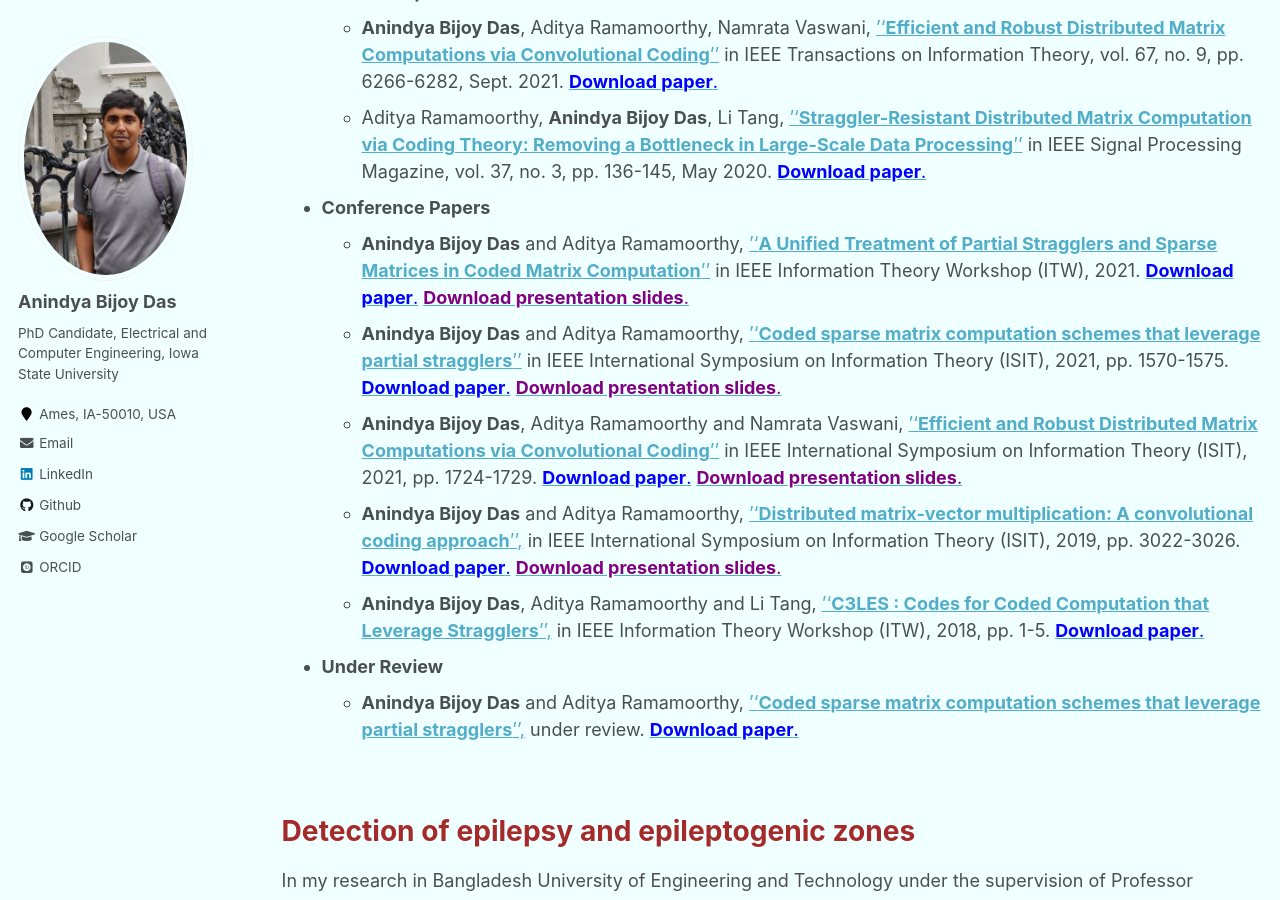
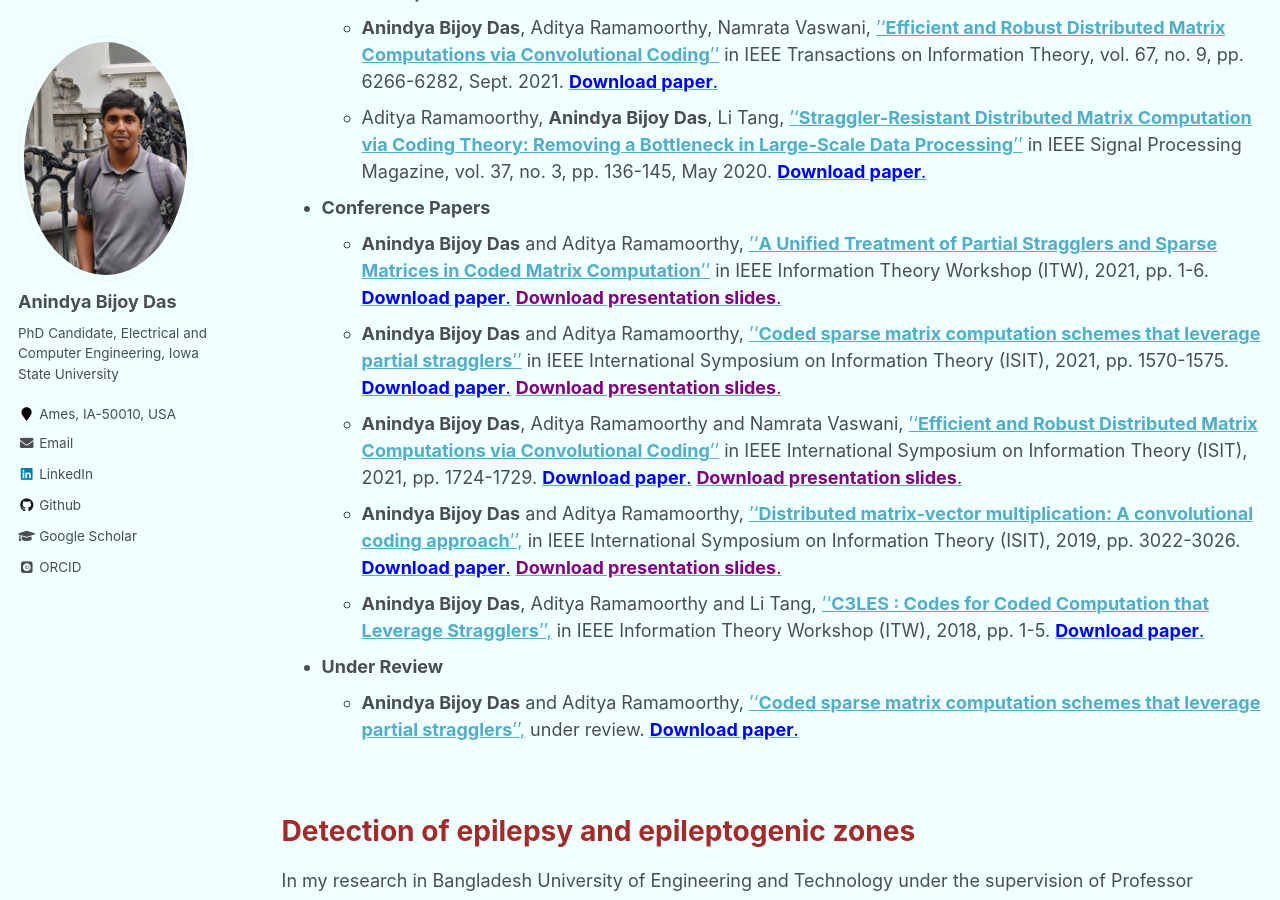
Before and after one commit to anindyabijoydas/portfolio, a Jekyll site: the page built from _pages/research.md, in a window 1280 px wide and 900 px high, scrolled down 391 px. Built offline with Jekyll 4.4.1, drawn with Linux system fonts in a browser that asks for light colours; some web fonts are replaced.

Commit message:
Update research.md

```diff
--- a/_pages/research.md
+++ b/_pages/research.md
@@ -21,7 +21,7 @@ In my PhD research in Iowa State University under the supervision of Professor A
    * Aditya Ramamoorthy, **Anindya Bijoy Das**, Li Tang, [''**Straggler-Resistant Distributed Matrix Computation via Coding Theory: Removing a Bottleneck in Large-Scale Data Processing**''](https://ieeexplore.ieee.org/abstract/document/9084368) in IEEE Signal Processing Magazine, vol. 37, no. 3, pp. 136-145, May 2020. [<span style="color:blue">**Download paper**.</span>](https://www.dropbox.com/s/48di7uhogpsv49k/spmag.pdf?dl=0)
 
 * **Conference Papers**
-   * **Anindya Bijoy Das** and Aditya Ramamoorthy, [''**A Unified Treatment of Partial Stragglers and Sparse Matrices in Coded Matrix Computation**''](https://arxiv.org/abs/2109.12070) in IEEE Information Theory Workshop (ITW), 2021. [<span style="color:blue">**Download paper**.</span>](https://www.dropbox.com/s/b8mf72b0jzfo3y4/class.pdf?dl=0) [<span style="color:purple">**Download presentation slides**.</span>](https://www.dropbox.com/s/wowfbn9dnygnp6h/class_presentation.pdf?dl=0)
+   * **Anindya Bijoy Das** and Aditya Ramamoorthy, [''**A Unified Treatment of Partial Stragglers and Sparse Matrices in Coded Matrix Computation**''](https://arxiv.org/abs/2109.12070) in IEEE Information Theory Workshop (ITW), 2021, pp. 1-6. [<span style="color:blue">**Download paper**.</span>](https://www.dropbox.com/s/b8mf72b0jzfo3y4/class.pdf?dl=0) [<span style="color:purple">**Download presentation slides**.</span>](https://www.dropbox.com/s/wowfbn9dnygnp6h/class_presentation.pdf?dl=0)
    * **Anindya Bijoy Das** and Aditya Ramamoorthy, [''**Coded sparse matrix computation schemes that leverage partial stragglers**''](https://ieeexplore.ieee.org/abstract/document/9518059) in IEEE International Symposium on Information Theory (ISIT), 2021, pp. 1570-1575. [<span style="color:blue">**Download paper**.</span>](https://www.dropbox.com/s/hkz63g3te7zfftr/coded_sparse.pdf?dl=0) [<span style="color:purple">**Download presentation slides**.</span>](https://www.dropbox.com/s/6v6sn0urfh8ique/sparse_presentaion.pdf?dl=0)
    * **Anindya Bijoy Das**, Aditya Ramamoorthy and Namrata Vaswani, [''**Efficient and Robust Distributed Matrix Computations via Convolutional Coding**''](https://ieeexplore.ieee.org/abstract/document/9518059) in IEEE International Symposium on Information Theory (ISIT), 2021, pp. 1724-1729. [<span style="color:blue">**Download paper**.</span>](https://www.dropbox.com/s/xxfxu4otrqjs9yu/conv_code.pdf?dl=0) [<span style="color:purple">**Download presentation slides**.</span>](https://www.dropbox.com/s/gy828wi4yuf7wrt/ittrans_presentation.pdf?dl=0)
    * **Anindya Bijoy Das** and Aditya Ramamoorthy, [''**Distributed matrix-vector multiplication: A convolutional coding approach**'',](https://ieeexplore.ieee.org/abstract/document/8849395) in IEEE International Symposium on Information Theory (ISIT),  2019, pp. 3022-3026. [<span style="color:blue">**Download paper**.</span>](https://www.dropbox.com/s/kbtf394dzodxpyv/geometric.pdf?dl=0) [<span style="color:purple">**Download presentation slides**.</span>](https://www.dropbox.com/s/iz9nr165ni95e6b/geometricisit.pdf?dl=0)
```
